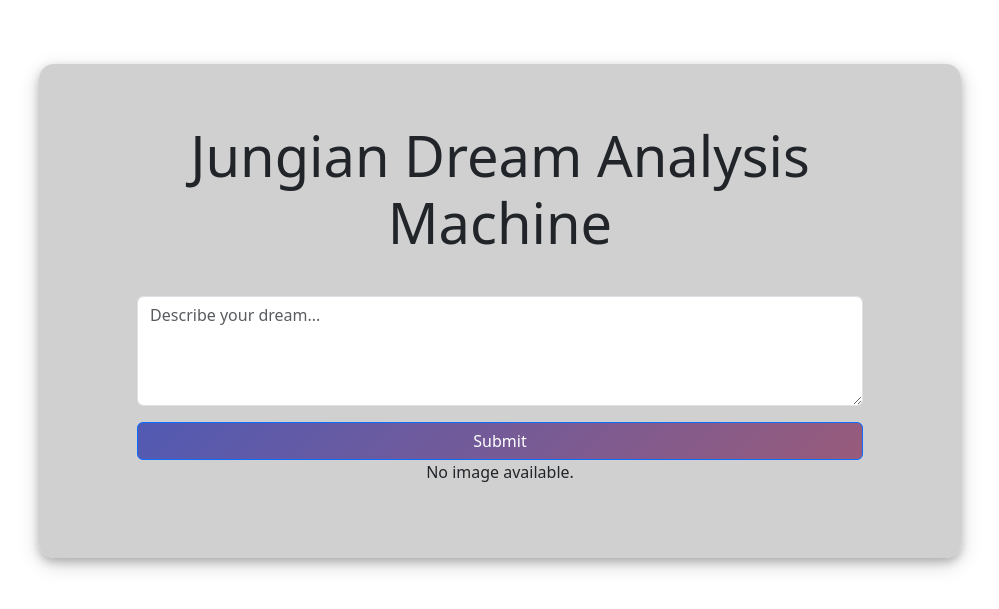
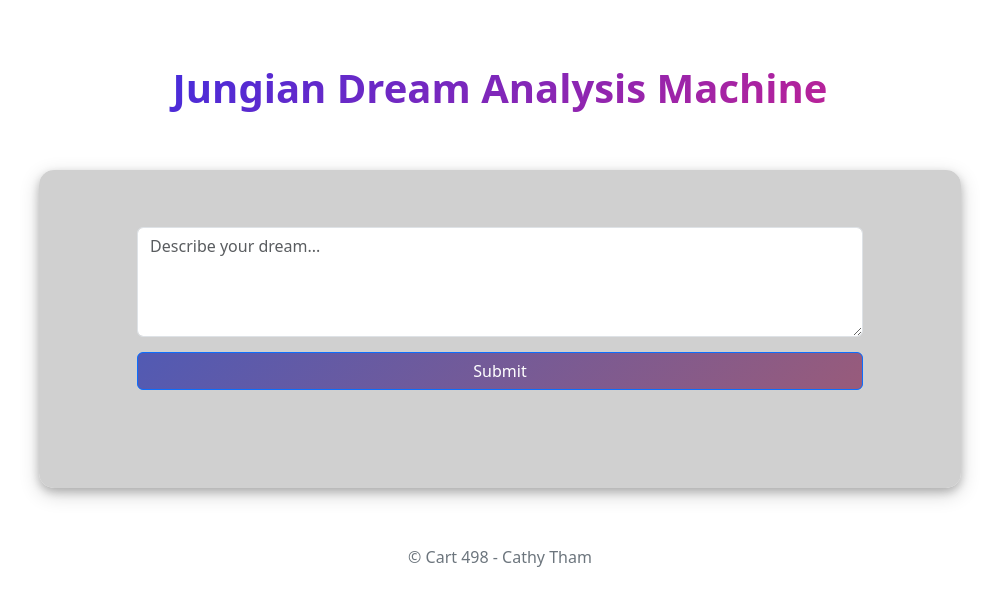
Before and after one commit to cathytham/Cart498-GenAI-A4, a Flask app: page / in a window 1280 px wide. Shown: the top 609 px of the page, without its empty margins (140-1139 px from the left). Run offline with Flask 3, Linux system fonts and the light colour scheme.

Commit message:
Updated index.html to link style.css

```diff
--- a/templates/index.html
+++ b/templates/index.html
@@ -5,30 +5,40 @@
     <meta name="viewport" content="width=device-width, initial-scale=1.0">
     <title>Jungian Dream Analysis Machine</title>
     <link href="https://cdn.jsdelivr.net/npm/bootstrap@5.3.3/dist/css/bootstrap.min.css" rel="stylesheet" integrity="sha384-QWTKZyjpPEjISv5WaRU9OFeRpok6YctnYmDr5pNlyT2bRjXh0JMhjY6hW+ALEwIH" crossorigin="anonymous">
-    <link rel="stylesheet" href="style.css"/>
+    <link rel="stylesheet" href="{{ url_for('static', filename='style.css') }}">
+
 </head>
 <body>
-    <div class="container text-center mt-5">
-        <h1 class="display-4">Jungian Dream Analysis Machine</h1>
+    <main class="main_container">
+        <h1 class="title">Jungian Dream Analysis Machine</h1>
+
+        <div class="container">
+            <div class="post_container">
                 <form method="POST" class="mx-auto col-md-8 col-lg-6">
                     <div class="mb-3">
                         <textarea name="prompt" rows="4" class="form-control" placeholder="Describe your dream..."></textarea>
-            </div>
+
                     <div class="d-grid">
                         <input type="submit" value="Submit" class="btn btn-primary">
                     </div>
                 </form>
+            </div>
 
             {% if result %}
+                <div class="result_output">
                     <h3 class="mt-4">Dream Interpretation:</h3>
                     <div class="alert alert-secondary">{{ result }}</div>
+                </div>
+
             {% endif %}
             {% if image_url %}
+                <div class="result_output">
                     <h3 class="mt-4">Visual Interpretation:</h3>
                     <img src="{{ image_url }}" alt="Visual Interpretation" class="img">
-        {% else %}
-            <p>No image available.</p>
+                </div>
             {% endif %}
         </div>
+    </main>
+    <footer><p id="footer_text">&copy; Cart 498 - Cathy Tham</p></footer>
 </body>
 </html>
```
Lines whose indentation alone changed are shown as unchanged.
